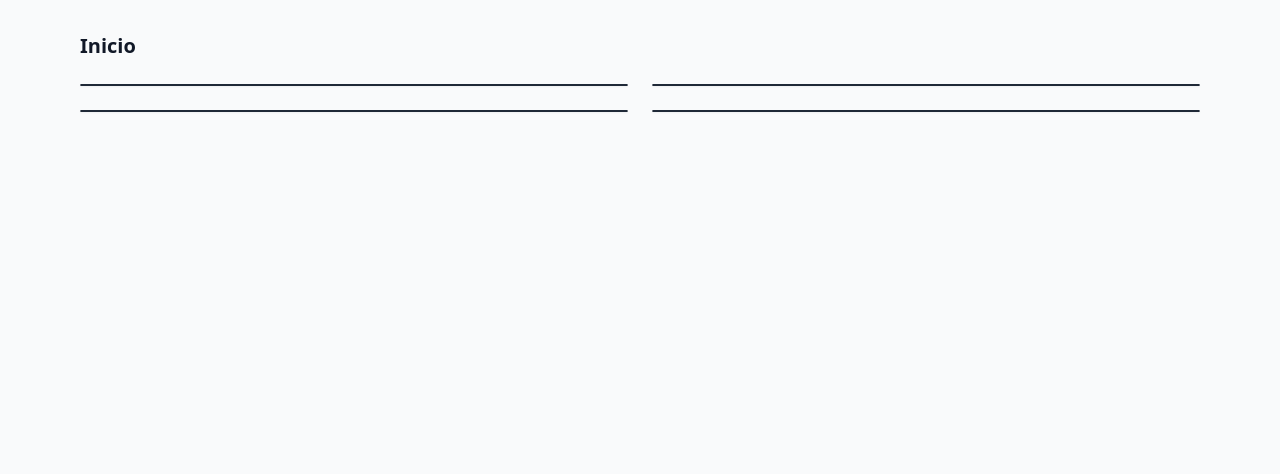
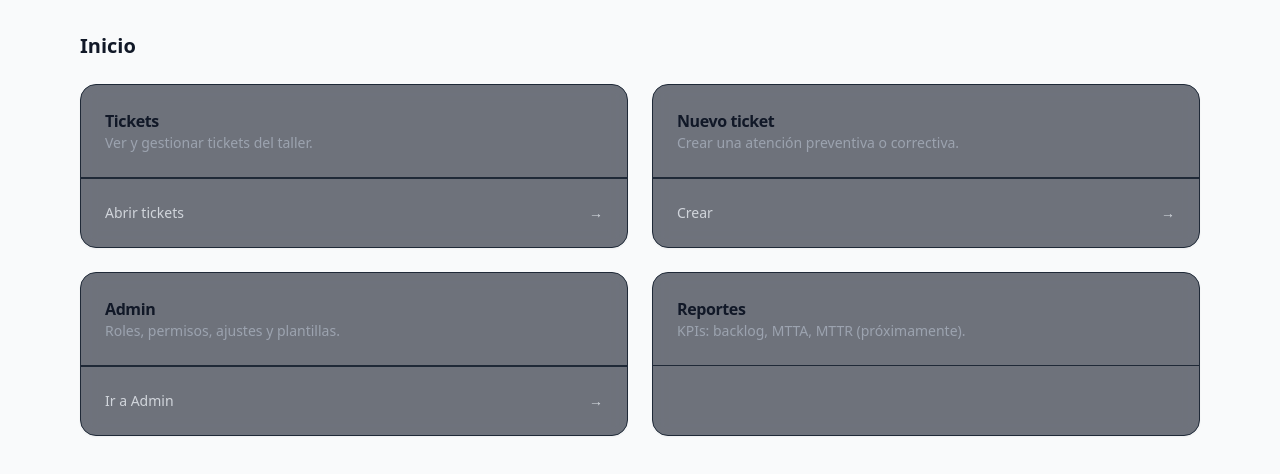
Before and after one commit to spezoa/cml-app-v2, a Next.js app: page / in a window 1280 px wide. Shown: the top 474 px of the page. Built offline with nearby package versions, Linux system fonts and the light colour scheme.

Commit message:
se corrige error de Card, Button, etc en ui

```diff
--- a/components/ui/card.tsx
+++ b/components/ui/card.tsx
@@ -1,55 +1,119 @@
 'use client';
 
 import * as React from 'react';
+import Link from 'next/link';
 
 function cn(...classes: Array<string | false | null | undefined>) {
   return classes.filter(Boolean).join(' ');
 }
 
-export function Card(props: React.HTMLAttributes<HTMLDivElement>) {
-  const { className, ...rest } = props;
-  return (
-    <div
-      className={cn(
-        'rounded-2xl border border-gray-200 bg-white/70 shadow-sm backdrop-blur dark:border-gray-800 dark:bg-gray-900/60',
-        className
+type BaseDivProps = React.HTMLAttributes<HTMLDivElement>;
+
+type ExtraProps = {
+  /** Título opcional que, si existe, renderiza un header uniforme */
+  title?: string;
+  /** Descripción opcional bajo el título */
+  description?: string;
+  /** Si existe, el Card se vuelve clickable con <Link> */
+  href?: string;
+  /** Texto del CTA en el footer (si se usa como tile) */
+  ctaLabel?: string;
+  /** Ícono opcional a la izquierda del título */
+  icon?: React.ReactNode;
+};
+
+export type CardProps = BaseDivProps & ExtraProps;
+
+const baseCard =
+  'rounded-2xl border border-gray-200 bg-white/70 shadow-sm backdrop-blur dark:border-gray-800 dark:bg-gray-900/60';
+
+const headerCls = 'p-4 md:p-6 border-b border-gray-100 dark:border-gray-800';
+const contentCls = 'p-4 md:p-6';
+const footerCls = 'p-4 md:p-6 border-t border-gray-100 dark:border-gray-800';
+const titleCls = 'text-base font-semibold tracking-tight';
+const descCls = 'text-sm text-gray-600 dark:text-gray-400';
+
+/**
+ * Card: componente unificado.
+ * - Si NO pasas `title`/`description`/`href`: actúa como contenedor y renderiza `children` tal cual.
+ * - Si pasas `title`/`description`: renderiza header uniforme.
+ * - Si además pasas `href`: envuelve el Card en <Link> para tile clickable.
+ */
+export function Card(props: CardProps) {
+  const {
+    className,
+    title,
+    description,
+    href,
+    ctaLabel,
+    icon,
+    children,
+    ...rest
+  } = props;
+
+  const Inner = (
+    <div className={cn(baseCard, className)} {...rest}>
+      {(title || description || icon) && (
+        <div className={headerCls}>
+          <div className="flex items-center gap-3">
+            {icon && <div className="text-xl">{icon}</div>}
+            <div className="min-w-0">
+              {title && <h3 className={titleCls}>{title}</h3>}
+              {description && <p className={descCls}>{description}</p>}
+            </div>
+          </div>
+        </div>
       )}
-      {...rest}
-    />
+
+      {(children || (!title && !description)) && (
+        <div className={contentCls}>{children}</div>
+      )}
+
+      {(ctaLabel || href) && (
+        <div className={footerCls}>
+          <div className="flex items-center justify-between text-sm text-gray-600 dark:text-gray-300">
+            <span>{ctaLabel ?? 'Abrir'}</span>
+            <span className="transition-transform group-hover:translate-x-0.5">→</span>
+          </div>
+        </div>
+      )}
+    </div>
   );
+
+  // Si hay href, hacemos todo el bloque clickable
+  if (href) {
+    return (
+      <Link href={href} className="group block no-underline">
+        {Inner}
+      </Link>
+    );
+  }
+
+  return Inner;
 }
 
+// Primitivas opcionales por si en algún sitio las usas manualmente
 export function CardHeader(props: React.HTMLAttributes<HTMLDivElement>) {
   const { className, ...rest } = props;
-  return (
-    <div
-      className={cn('p-4 md:p-6 border-b border-gray-100 dark:border-gray-800', className)}
-      {...rest}
-    />
-  );
+  return <div className={cn(headerCls, className)} {...rest} />;
 }
 
 export function CardTitle(props: React.HTMLAttributes<HTMLHeadingElement>) {
   const { className, ...rest } = props;
-  return <h3 className={cn('text-base font-semibold tracking-tight', className)} {...rest} />;
+  return <h3 className={cn(titleCls, className)} {...rest} />;
 }
 
 export function CardDescription(props: React.HTMLAttributes<HTMLParagraphElement>) {
   const { className, ...rest } = props;
-  return <p className={cn('text-sm text-gray-600 dark:text-gray-400', className)} {...rest} />;
+  return <p className={cn(descCls, className)} {...rest} />;
 }
 
 export function CardContent(props: React.HTMLAttributes<HTMLDivElement>) {
   const { className, ...rest } = props;
-  return <div className={cn('p-4 md:p-6', className)} {...rest} />;
+  return <div className={cn(contentCls, className)} {...rest} />;
 }
 
 export function CardFooter(props: React.HTMLAttributes<HTMLDivElement>) {
   const { className, ...rest } = props;
-  return (
-    <div
-      className={cn('p-4 md:p-6 border-t border-gray-100 dark:border-gray-800', className)}
-      {...rest}
-    />
-  );
+  return <div className={cn(footerCls, className)} {...rest} />;
 }
```
